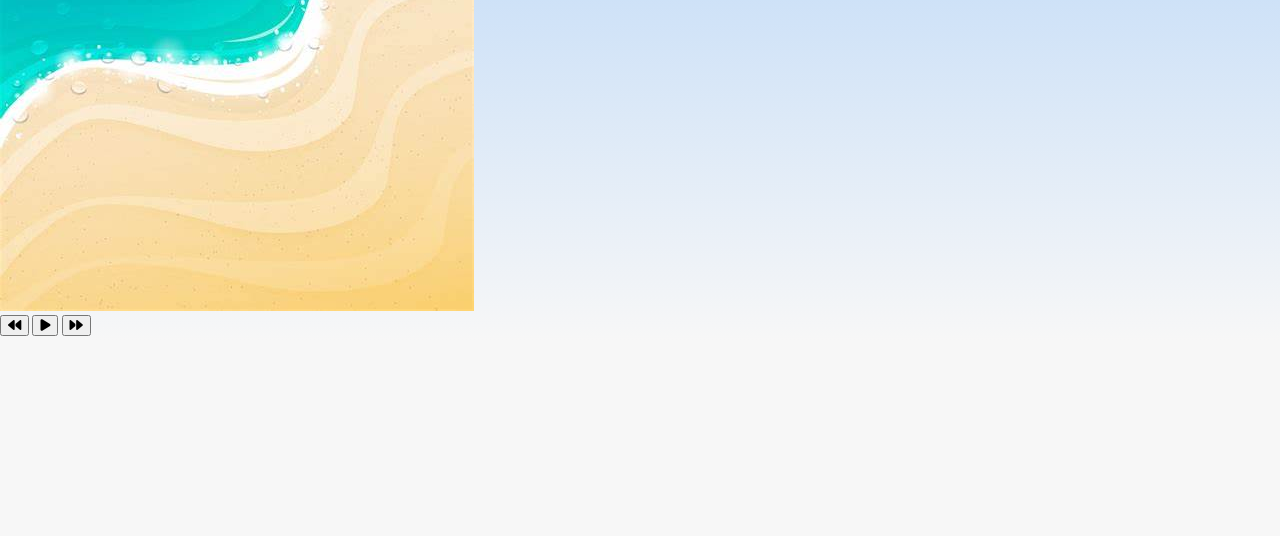
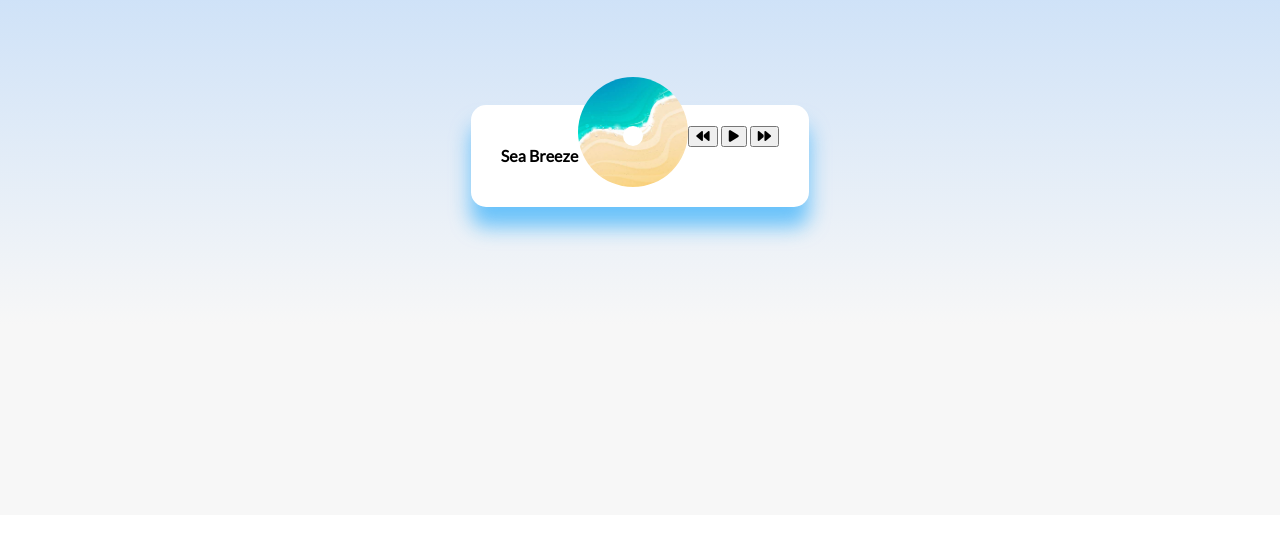
Before and after one commit to skycode20/music-player-js-app, a plain HTML site: page index.html in a window 1280 px wide. Shown: the part 285-821 px from the top of the page. After the commit the page ends 800 px from the top, so only its background shows below. Drawn offline with Linux system fonts and the light colour scheme.

Commit message:
styled the music container. added some shadows, arranged the elements within the music container to look more like a music player. added some animation to the image container to make it rotate.

```diff
--- a/style.css
+++ b/style.css
@@ -14,4 +14,64 @@ body {
         23.8%,
         rgb(180, 212, 248) 92%
         );
+    display: flex;
+    flex-direction: column;
+    align-items: center;
+    justify-content: center;
 }
+
+.music-container {
+    background-color: white;
+    border-radius: 15px;
+    box-shadow: 0 20px 20px 0 rgba(21, 163, 252, 0.593);
+    display: flex;
+    padding: 20px 30px;
+    position: relative;
+    margin: 100px 0;
+    z-index: 10;
+}
+
+.img-container {
+    position: relative;
+    width: 110px;
+}
+
+.img-container::after {
+    content: '';
+    background-color: white;
+    height: 20px;
+    width: 20px;
+    position: absolute;
+    left: 50%;
+    bottom: 50%;
+    border-radius: 50%;
+    transform: translate(-50%, -50%);
+}
+
+.img-container img {
+    width: inherit;
+    height: 110px;
+    border-radius: 50%;
+    object-fit: cover;
+    position: absolute;
+    bottom: 0;
+    left: 0;
+
+    animation: rotate 3s linear infinite;
+
+    animation-play-state: paused;
+}
+
+.music-container.play .img-container img {
+    animation-play-state: running;
+}
+
+@keyframes rotate {
+    from {
+        transform: rotate(0deg);
+    }
+
+    to {
+        transform: rotate(360deg);
+    }
+}
```
